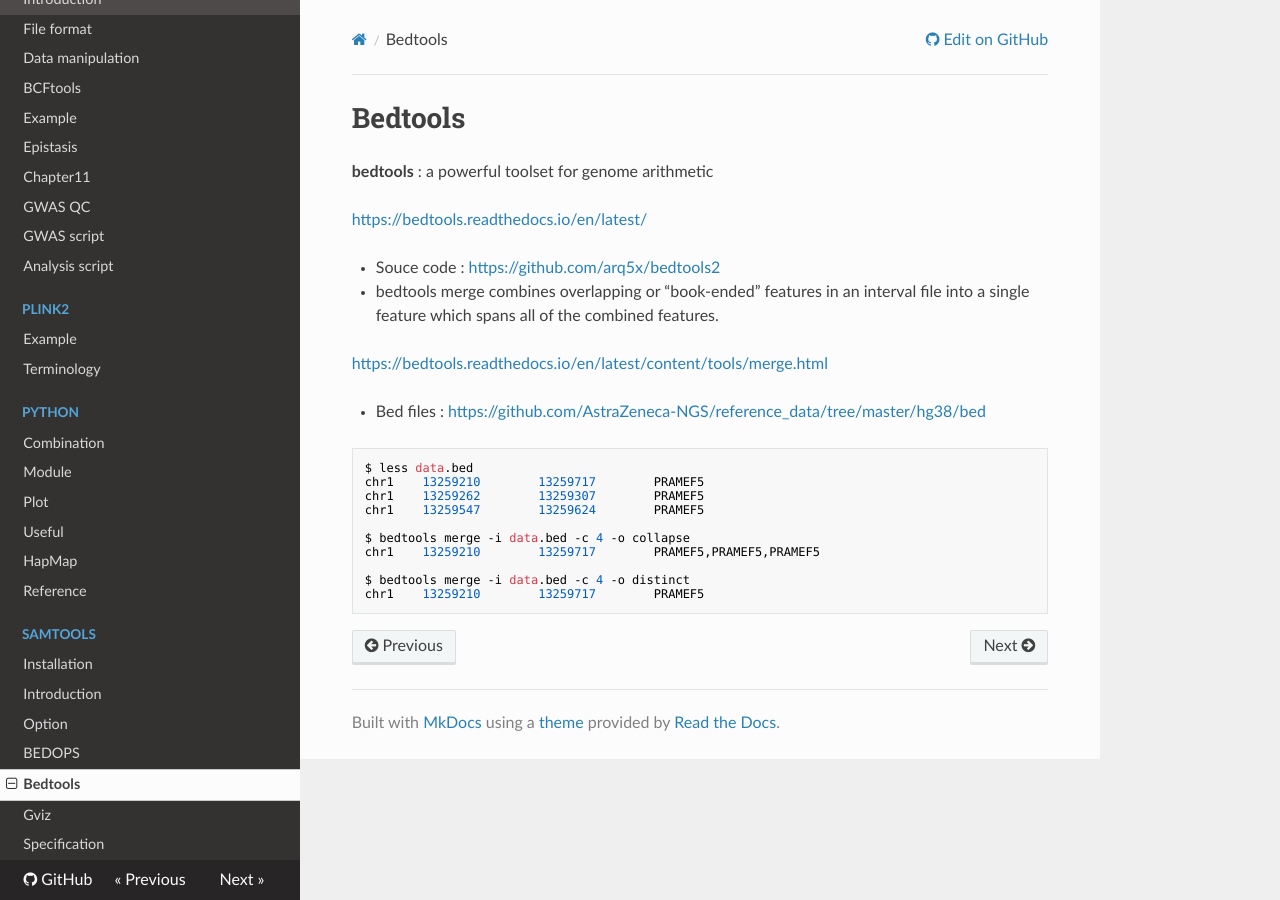
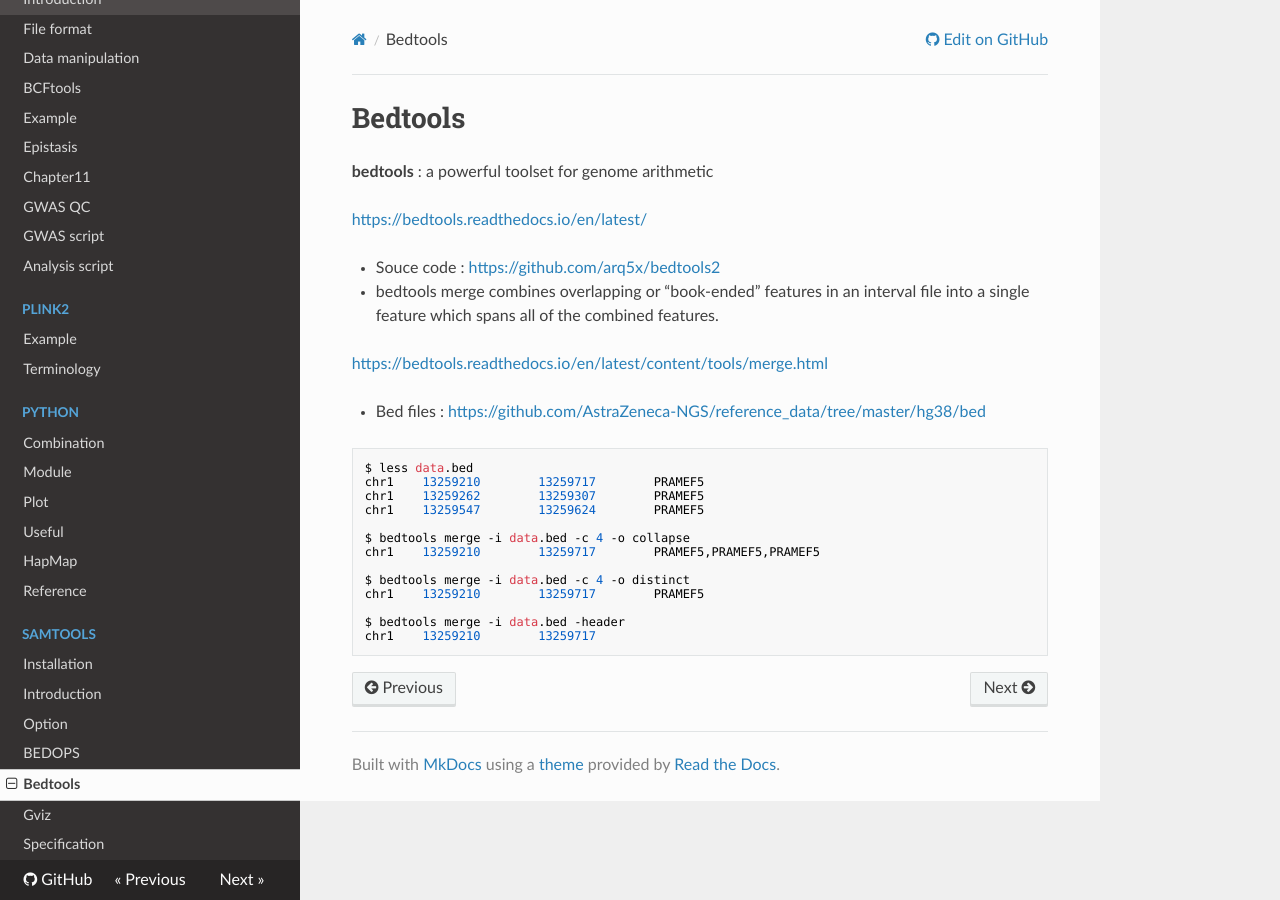
Before and after one commit to WonyoungCho/plink, an MkDocs documentation site: the page built from docs/bedtools_int.md, in a window 1280 px wide. Built offline with MkDocs 1.6.1, drawn with Linux system fonts in a browser that asks for light colours; nearby versions of some CDN libraries; old or Windows-style settings are respelled for this version of MkDocs.

Commit message:
Update bedtools_int.md

````diff
--- a/docs/bedtools_int.md
+++ b/docs/bedtools_int.md
@@ -23,4 +23,7 @@ chr1    13259210        13259717        PRAMEF5,PRAMEF5,PRAMEF5
 
 $ bedtools merge -i data.bed -c 4 -o distinct
 chr1    13259210        13259717        PRAMEF5
+
+$ bedtools merge -i data.bed -header
+chr1    13259210        13259717
 ```
````
